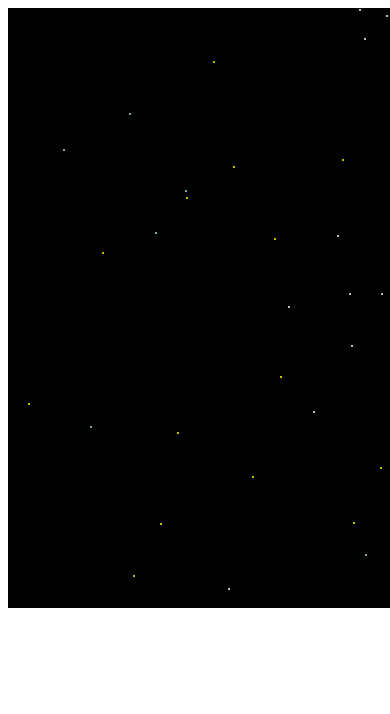
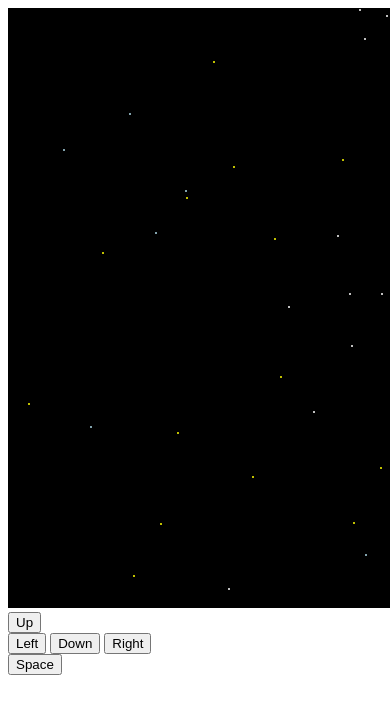
Before and after one commit to bergerab/space, a website built with webpack: page play/index.html in a window 390 px wide. Shown: the top 714 px of the page. Built offline with nearby package versions, Linux system fonts and the light colour scheme.

Commit message:
adding buttons for mobile use on example page

```diff
--- a/play/index.html
+++ b/play/index.html
@@ -2,10 +2,32 @@
 <html>
     <head>
         <meta charset="UTF-8">
+        <meta name="viewport" content="width=device-width, initial-scale=1.0">
         <title></title>
     </head>
     <body>
         <canvas id="screen" width="1200" height="600"></canvas>
         <script src="../dist/space.js"></script>
+
+        <script>
+         function press(key) {
+             window.dispatchEvent(new KeyboardEvent('keydown',{'key': key}));
+         }
+
+         function unpress(key) {
+             window.dispatchEvent(new KeyboardEvent('keyup',{'key': key}));
+         }
+        </script>
+        <div>
+            <button onmousedown="press('w')" onmouseup="unpress('w')">Up</button>
+        </div>
+        <div>
+            <button onmousedown="press('a')" onmouseup="unpress('a')">Left</button>
+            <button onmousedown="press('s')" onmouseup="unpress('s')">Down</button>
+            <button onmousedown="press('d')" onmouseup="unpress('d')">Right</button>
+        </div>
+        <div>
+            <button onmousedown="press(' ')" onmouseup="unpress(' ')">Space</button>
+        </div>
     </body>
 </html>
```
